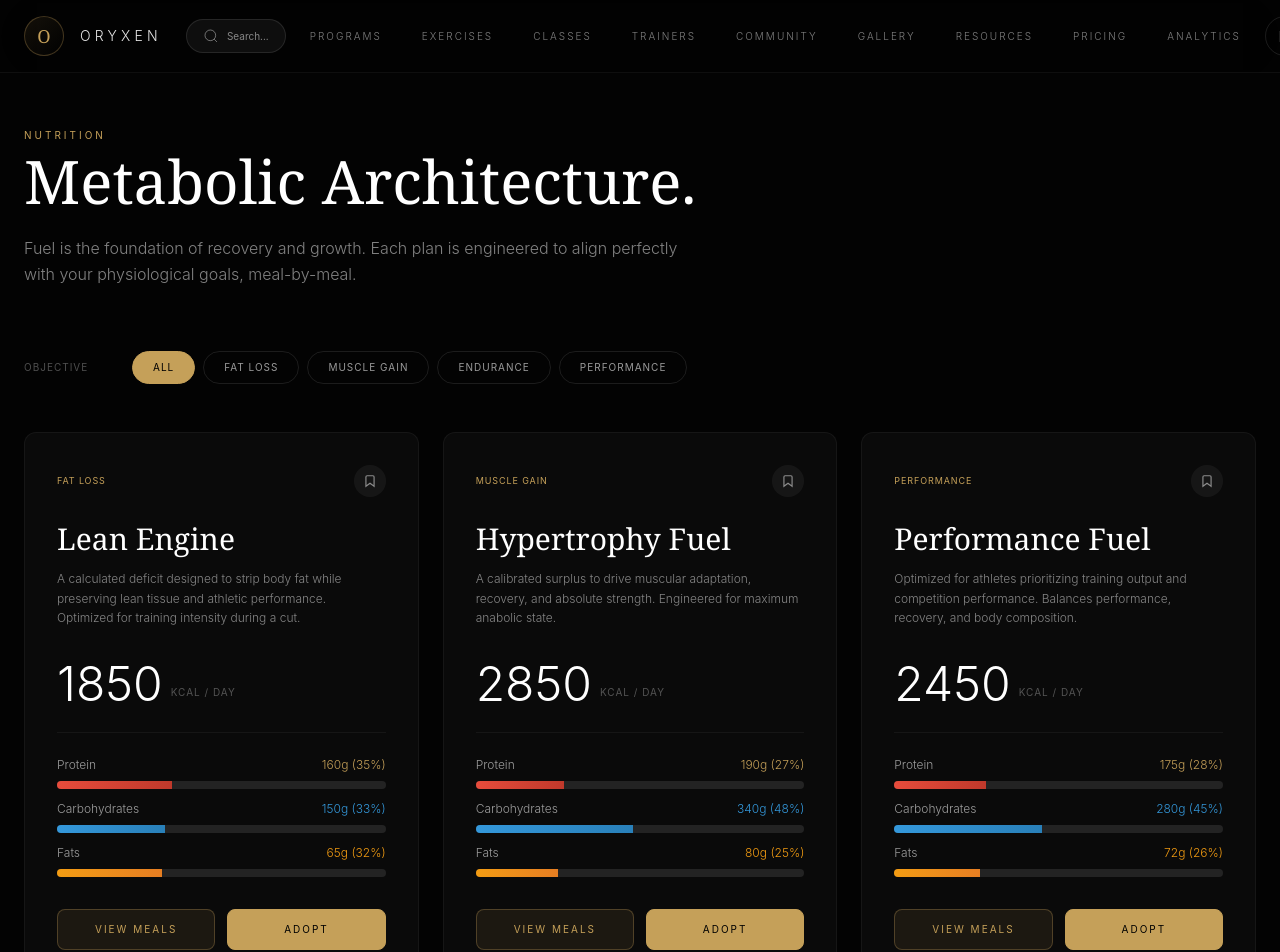
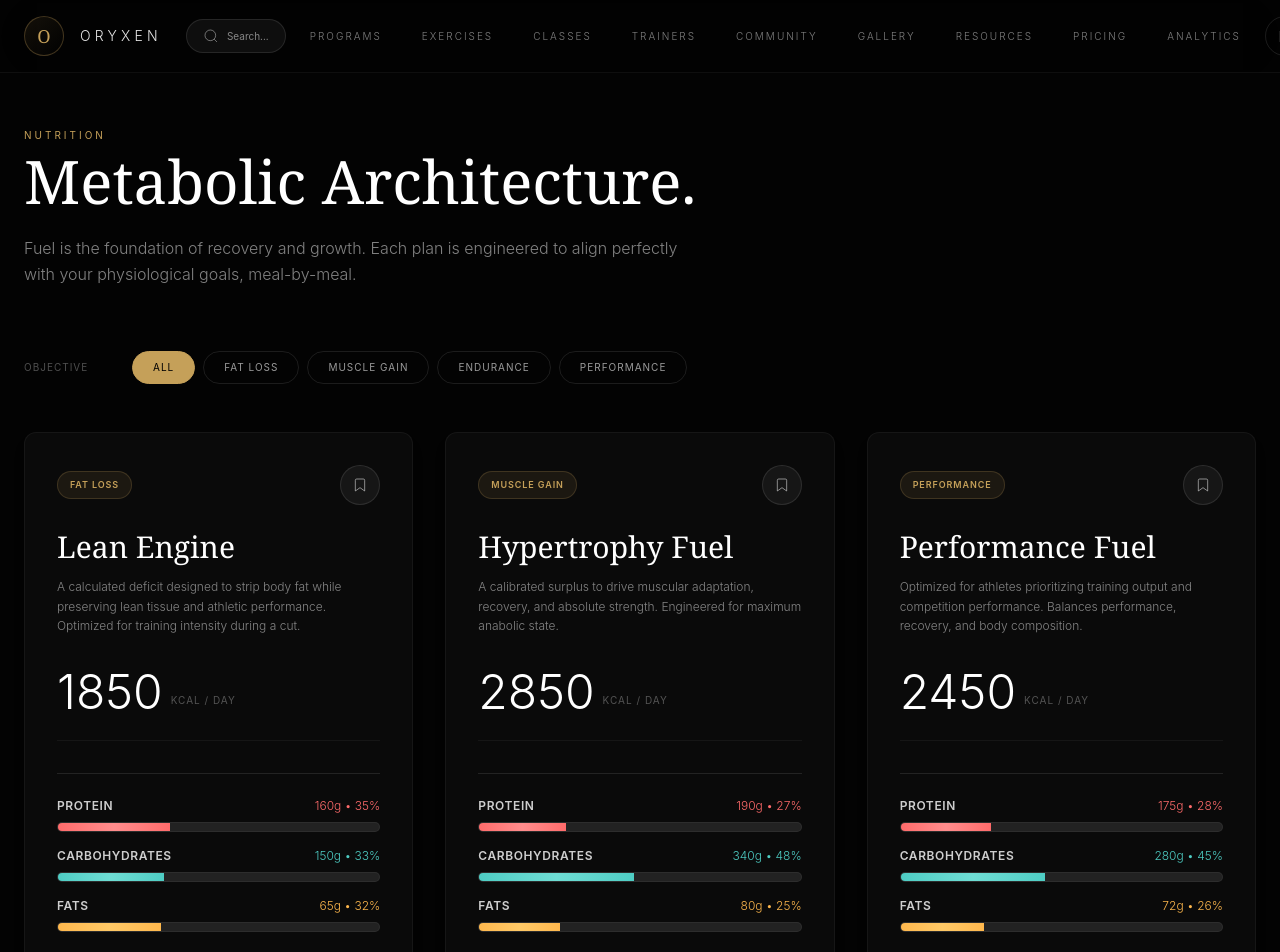
Before and after one commit to Aschio12/oryxen-frontend-2z, a Next.js app in the folder apps/frontend/: page /nutrition in a window 1280 px wide. Shown: the top 952 px of the page. Built offline with nearby package versions, Linux system fonts and the light colour scheme.

Commit message:
ui: Enhanced nutrition page with better cards, macro visualization, and improved styling

```diff
--- a/apps/frontend/src/app/nutrition/page.tsx
+++ b/apps/frontend/src/app/nutrition/page.tsx
@@ -69,36 +69,40 @@ export default function NutritionPage() {
 
         {/* Results Grid */}
         {filteredPlans.length > 0 ? (
-          <div className="grid gap-6 md:grid-cols-2 lg:grid-cols-3 motion-reveal-delayed-2">
-            {filteredPlans.map((plan) => {
+          <div className="grid gap-8 md:grid-cols-2 lg:grid-cols-3 motion-reveal-delayed-2">
+            {filteredPlans.map((plan, idx) => {
               const macroPercentages = getMacroPercentages(plan);
               return (
                 <article
                   key={plan.id}
-                  className="group relative overflow-hidden rounded-xl border border-white/5 bg-[#0A0A0A] transition-all hover:border-[#C5A059]/30"
+                  className="group relative overflow-hidden rounded-xl border border-white/5 bg-[#0A0A0A] transition-all duration-500 hover:border-[#C5A059]/50 shadow-lg hover:shadow-[0_0_30px_rgba(197,160,89,0.1)]"
+                  style={{ animationDelay: `${idx * 0.05}s` }}
                 >
                   <div className="p-8">
                     <div className="flex items-center justify-between mb-6">
-                      <span className="text-[9px] uppercase tracking-widest text-[#C5A059]">{plan.goal}</span>
+                      <span className="text-[9px] uppercase tracking-widest text-[#C5A059] bg-[#C5A059]/10 px-3 py-1.5 rounded-full font-semibold border border-[#C5A059]/20">{plan.goal}</span>
                       <button
                         onClick={() => toggleFavorite(plan.id)}
-                        className="flex h-8 w-8 items-center justify-center rounded-full bg-white/5 transition-all hover:bg-[#C5A059]/20"
+                        className={`flex h-10 w-10 items-center justify-center rounded-full border transition-all ${
+                          favoritePlans.includes(plan.id)
+                            ? "bg-[#C5A059]/20 border-[#C5A059]/50 text-[#C5A059]"
+                            : "bg-white/5 border-white/10 text-white/50 hover:border-[#C5A059]/50 hover:bg-[#C5A059]/10"
+                        }`}
                       >
                         <svg
-                          width="14"
-                          height="14"
+                          width="16"
+                          height="16"
                           viewBox="0 0 24 24"
                           fill={favoritePlans.includes(plan.id) ? "currentColor" : "none"}
                           stroke="currentColor"
-                          strokeWidth="2"
-                          className={favoritePlans.includes(plan.id) ? "text-[#C5A059]" : "text-white/50"}
+                          strokeWidth="1.5"
                         >
                           <path d="M19 21l-7-5-7 5V5a2 2 0 0 1 2-2h10a2 2 0 0 1 2 2z"/>
                         </svg>
                       </button>
                     </div>
 
-                    <h2 className="font-serif text-3xl font-light text-white">{plan.name}</h2>
+                    <h2 className="font-serif text-3xl font-light text-white group-hover:text-[#C5A059] transition-colors">{plan.name}</h2>
                     <p className="mt-3 text-xs font-light leading-relaxed text-white/50">
                       {plan.description}
                     </p>
@@ -110,18 +114,18 @@ export default function NutritionPage() {
                     </div>
 
                     {/* Macro Breakdown with Visual */}
-                    <div className="mt-6 space-y-4">
+                    <div className="mt-8 space-y-5 border-t border-white/10 pt-6">
                       {/* Macro Bars */}
-                      <div className="space-y-3">
+                      <div className="space-y-4">
                         {/* Protein */}
                         <div>
                           <div className="flex items-center justify-between mb-2">
-                            <span className="text-xs font-light text-white/60">Protein</span>
-                            <span className="text-xs font-light text-[#C5A059]">{plan.macros.protein}g ({macroPercentages.protein}%)</span>
+                            <span className="text-xs font-semibold text-white/80 uppercase tracking-wider">Protein</span>
+                            <span className="text-xs font-light text-[#FF6B6B]">{plan.macros.protein}g • {macroPercentages.protein}%</span>
                           </div>
-                          <div className="h-2 w-full rounded-full bg-white/10 overflow-hidden">
+                          <div className="h-2.5 w-full rounded-full bg-white/10 overflow-hidden border border-white/5">
                             <div
-                              className="h-full bg-gradient-to-r from-[#E74C3C] to-[#C0392B]"
+                              className="h-full bg-gradient-to-r from-[#FF6B6B] via-[#FF8C8C] to-[#FF6B6B]"
                               style={{ width: `${macroPercentages.protein}%` }}
                             />
                           </div>
@@ -130,12 +134,12 @@ export default function NutritionPage() {
                         {/* Carbs */}
                         <div>
                           <div className="flex items-center justify-between mb-2">
-                            <span className="text-xs font-light text-white/60">Carbohydrates</span>
-                            <span className="text-xs font-light text-[#3498DB]">{plan.macros.carbs}g ({macroPercentages.carbs}%)</span>
+                            <span className="text-xs font-semibold text-white/80 uppercase tracking-wider">Carbohydrates</span>
+                            <span className="text-xs font-light text-[#4ECDC4]">{plan.macros.carbs}g • {macroPercentages.carbs}%</span>
                           </div>
-                          <div className="h-2 w-full rounded-full bg-white/10 overflow-hidden">
+                          <div className="h-2.5 w-full rounded-full bg-white/10 overflow-hidden border border-white/5">
                             <div
-                              className="h-full bg-gradient-to-r from-[#3498DB] to-[#2980B9]"
+                              className="h-full bg-gradient-to-r from-[#4ECDC4] via-[#6EDDD4] to-[#4ECDC4]"
                               style={{ width: `${macroPercentages.carbs}%` }}
                             />
                           </div>
@@ -144,12 +148,12 @@ export default function NutritionPage() {
                         {/* Fats */}
                         <div>
                           <div className="flex items-center justify-between mb-2">
-                            <span className="text-xs font-light text-white/60">Fats</span>
-                            <span className="text-xs font-light text-[#F39C12]">{plan.macros.fats}g ({macroPercentages.fats}%)</span>
+                            <span className="text-xs font-semibold text-white/80 uppercase tracking-wider">Fats</span>
+                            <span className="text-xs font-light text-[#FFB84D]">{plan.macros.fats}g • {macroPercentages.fats}%</span>
                           </div>
-                          <div className="h-2 w-full rounded-full bg-white/10 overflow-hidden">
+                          <div className="h-2.5 w-full rounded-full bg-white/10 overflow-hidden border border-white/5">
                             <div
-                              className="h-full bg-gradient-to-r from-[#F39C12] to-[#E67E22]"
+                              className="h-full bg-gradient-to-r from-[#FFB84D] via-[#FFC966] to-[#FFB84D]"
                               style={{ width: `${macroPercentages.fats}%` }}
                             />
                           </div>
```
